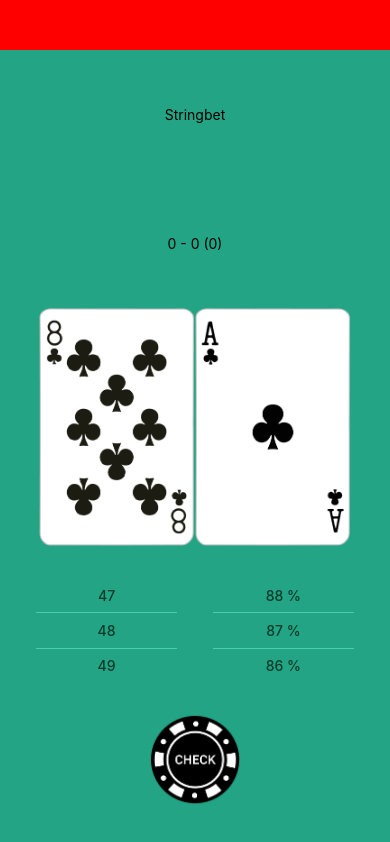
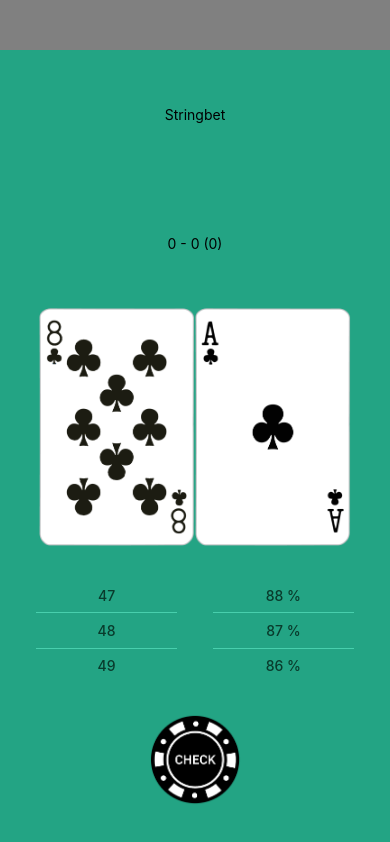
Before and after one commit to roblll/stringbet, a React Native app: screen / in a window 390 px wide. Built offline with nearby package versions, Linux system fonts and the light colour scheme.

Commit message:
Update App.tsx to add space for status bar and update Banner.tsx to change background color to gray

```diff
--- a/App.tsx
+++ b/App.tsx
@@ -1,6 +1,7 @@
 import { StatusBar } from 'expo-status-bar';
 import React, { useState } from 'react';
 import { StyleSheet, View, Dimensions, Modal } from 'react-native';
+import Constants from "expo-constants";
 
 import Card from './components/Card';
 import ScrollPicker, { dataType } from './components/ScrollPicker';
@@ -129,6 +130,7 @@ const App = () => {
   return (
     <View style={styles.container}>
       <StatusBar style='auto' />
+      <View style={{height: Constants.statusBarHeight}}></View>
       <Modal
         visible={resultVisible}
         transparent={true}
--- a/components/Banner.tsx
+++ b/components/Banner.tsx
@@ -11,7 +11,7 @@ const styles = StyleSheet.create({
   container: {
     height: 50,
     width: '100%',
-    backgroundColor: 'red',
+    backgroundColor: 'gray',
   }
 })
 
```
